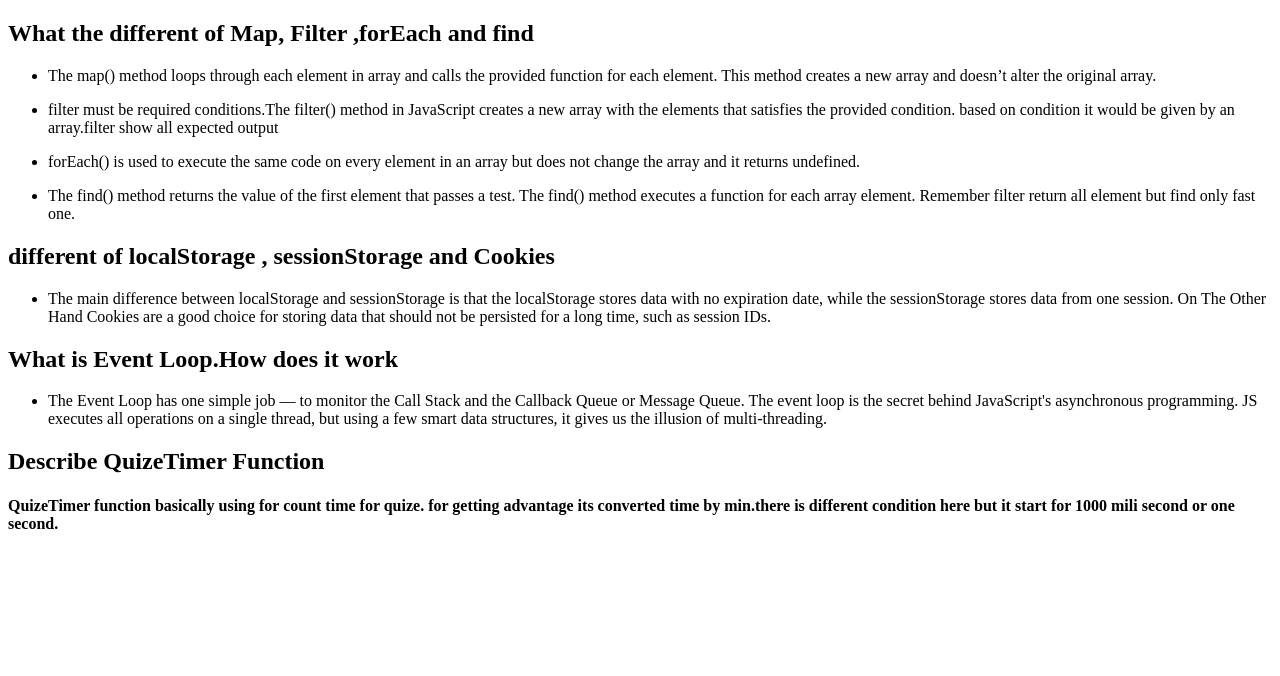
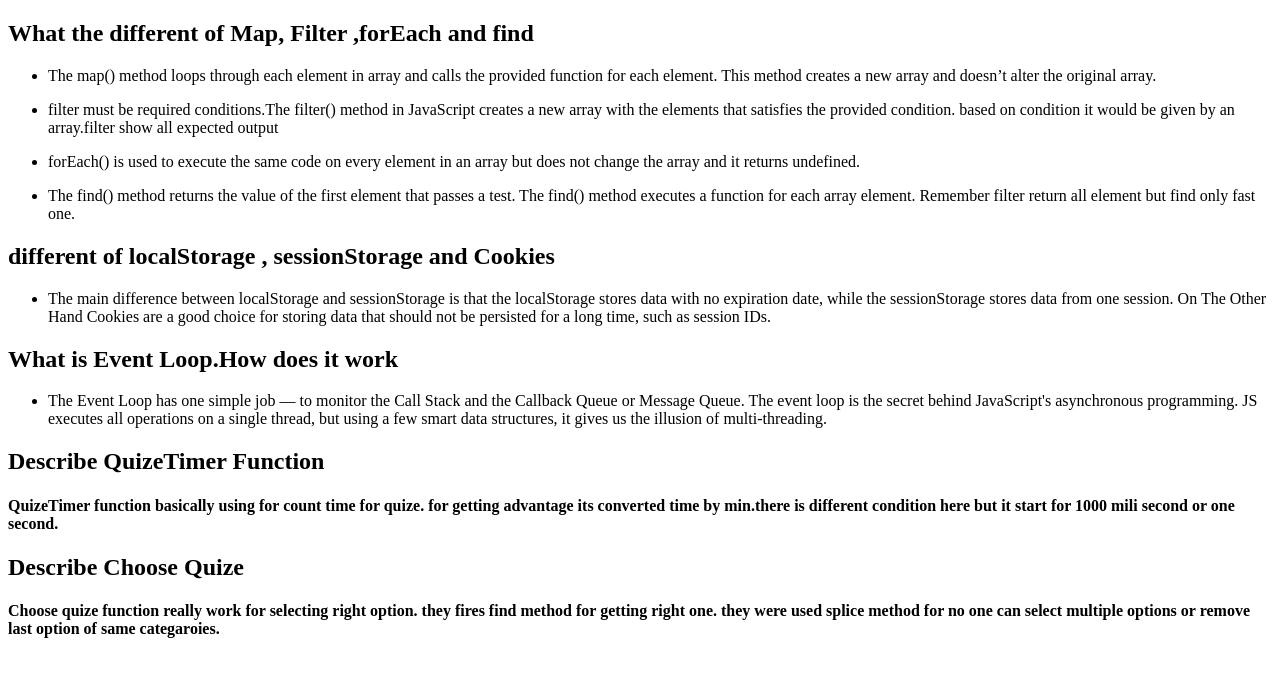
Before and after one commit to Nazmulhossain3/debuge-javascript, a plain HTML site: page blog.html in a window 1280 px wide. Drawn offline with Linux system fonts and the light colour scheme.

Commit message:
chooseQuize option is done

```diff
--- a/blog.html
+++ b/blog.html
@@ -50,5 +50,9 @@
 </h4>
 
 
+<h2>Describe Choose Quize</h2>
+
+<h4>Choose quize function really work for selecting right option. they fires find method for getting right one. they were used splice method for no one can select multiple options or remove last option of same categaroies.</h4>
+
 </body>
 </html>
```
